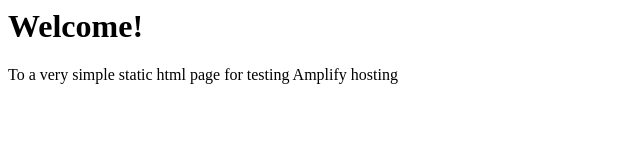
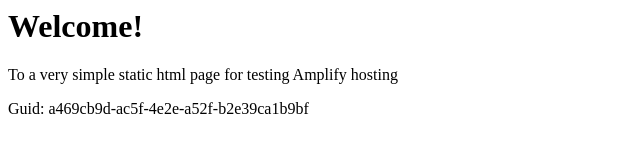
Before and after one commit to aws-aemilia-cdg/Github-PR-Commit-Integration-Test-DoNotTouch-v0-preprod-eu-west-3, a website: page src/index.html in a window 1280 px wide. Shown: the whole page, without its empty margins (0-640 px from the left). Drawn offline with Linux system fonts and the light colour scheme.

Commit message:
commit from integ tests

```diff
--- a/src/index.html
+++ b/src/index.html
@@ -1,3 +1,5 @@
+
+
 <html lang="en">
 
 <head>
@@ -10,6 +12,6 @@
 <body>
     <h1>Welcome!</h1>
     <p>To a very simple static html page for testing Amplify hosting</p>
-</body>
+    <p>Guid: a469cb9d-ac5f-4e2e-a52f-b2e39ca1b9bf</p></body>
 
 </html>
```
